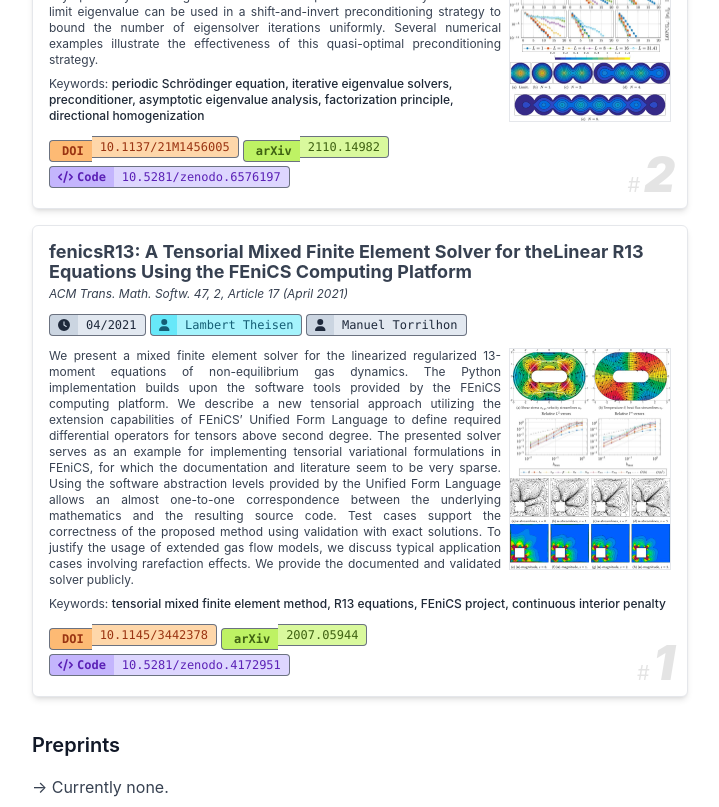
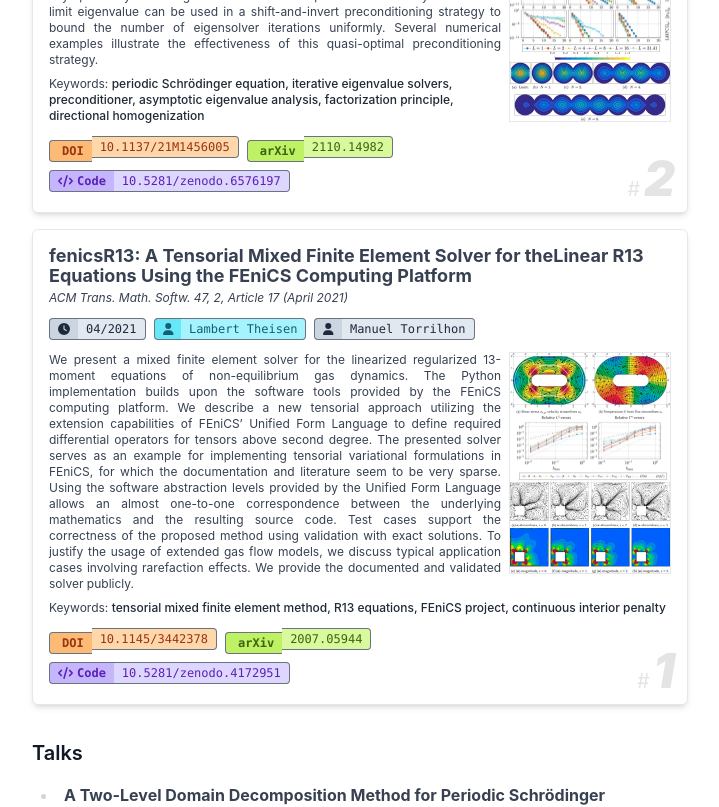
Before and after one commit to lamBOOO/thsn.dev, a Next.js app: page / in a window 1280 px wide. Shown: the part 1280-2087 px from the top of the page, without its empty margins (280-999 px from the left). Built offline with nearby package versions, Linux system fonts and the light colour scheme.

Commit message:
Restructured HTML (rem article, section) and add webpack analyzer

```diff
--- a/next.config.js
+++ b/next.config.js
@@ -29,3 +29,8 @@ module.exports = withMDX({
   // Append the default value with md extensions
   pageExtensions: ['ts', 'tsx', 'js', 'jsx', 'md', 'mdx'],
 })
+
+const withBundleAnalyzer = require('@next/bundle-analyzer')({
+  enabled: process.env.ANALYZE === 'true',
+})
+module.exports = withBundleAnalyzer({})
--- a/package.json
+++ b/package.json
@@ -18,6 +18,7 @@
     "@heroicons/react": "^2.0.13",
     "@mdx-js/loader": "^2.1.5",
     "@mdx-js/react": "^2.1.5",
+    "@next/bundle-analyzer": "^13.2.4",
     "@next/mdx": "^13.0.2",
     "@types/node": "18.11.9",
     "@types/react": "18.0.24",
--- a/pages/index.tsx
+++ b/pages/index.tsx
@@ -284,10 +284,8 @@ export default function Home({ allPostsData }: any) {
       <div className='px-4'>
         <Metadata />
         <Stickynavbar />
-        <main className='my-10'>
-          <div className='prose mx-auto'>
+        <main className='my-10 prose mx-auto'>
 
-            <section className=''>
           <div className="flex mb-4">
             <div className="flex-auto">
               <div className='flex justify-between'>
@@ -342,8 +340,6 @@ export default function Home({ allPostsData }: any) {
             </Link>
           </div>
 
-            </section>
-
           <aside>
             <h2 id="news" className="scroll-mt-20">
               <span className="before:block before:absolute before:-inset-2 before:-skew-y-1 before:bg-amber-100 relative inline-block"><span className="relative">News</span></span>
@@ -359,7 +355,6 @@ export default function Home({ allPostsData }: any) {
             </div>
           </aside>
 
-            <section>
           <h2 id="blog" className="scroll-mt-20">
             <span className="before:block before:absolute before:-inset-2 before:-skew-y-1 before:bg-red-100 relative inline-block"><span className="relative">Blog</span></span>
           </h2>
@@ -376,9 +371,6 @@ export default function Home({ allPostsData }: any) {
               See all →
             </Link>
           </div>
-            </section>
-
-            <section>
 
           <h2 id="research" className="scroll-mt-20">
             <span className="before:block before:absolute before:-inset-2 before:-skew-y-1 before:bg-teal-100 relative inline-block"><span className="relative">Research Interest & Projects</span></span>
@@ -388,8 +380,7 @@ export default function Home({ allPostsData }: any) {
           {
             publication_data.map(
               ({ title, issue, date, authors, abstract, images, keywords, doi, arxiv, zenodo }, ind) =>
-                    <article key={ind}>
-                      <div className="relative border flex flex-col justify-between h-full bg-white rounded-md p-4 my-4 shadow-md border-gray-200">
+                <div key={ind} className="relative border flex flex-col justify-between h-full bg-white rounded-md p-4 my-4 shadow-md border-gray-200">
                   <span className='leading-5 mb-2'>
                     <span className='font-bold text-lg leading-4'>
                       {title}
@@ -399,7 +390,7 @@ export default function Home({ allPostsData }: any) {
                       {issue}
                     </i>
                   </span>
-                        <div className='flex flex-wrap gap-1 leading-none my-1'>
+                  <div className='flex flex-wrap gap-2 leading-none my-1'>
                     <Badge
                       icon={<FontAwesomeIcon icon={faClock} />}
                       right={date}
@@ -443,10 +434,9 @@ export default function Home({ allPostsData }: any) {
                                 key={ind}
                                 className="w-40 m-0"
                                 src={src}
-                                      width={1}
-                                      height={1}
+                                width={100}
+                                height={10}
                                 alt={alt}
-                                      sizes="160px"
                               />
                           )
                         }
@@ -466,7 +456,7 @@ export default function Home({ allPostsData }: any) {
                     </div>
 
                     <div className="grid grid-cols-7">
-                            <div className="col-span-6 flex flex-wrap gap-1 leading-none my-1">
+                      <div className="col-span-6 flex flex-wrap gap-2 leading-none my-1">
                         <Badge
                           link={"https://doi.org/" + doi}
                           icon={<span><i className="ai ai-doi"></i></span>}
@@ -501,20 +491,9 @@ export default function Home({ allPostsData }: any) {
                     </div>
                   </div>
                 </div>
-                    </article>
             )
           }
-            </section>
 
-            <section>
-              <article>
-                <h3>Preprints</h3>
-                → Currently none.
-              </article>
-            </section>
-
-            <section>
-              <article>
           <h3>Talks</h3>
           <ul>
             <li>
@@ -557,11 +536,7 @@ export default function Home({ allPostsData }: any) {
           <p>
             <span className='text-xs text-gray-400'>[TODO Upload PDFs at uniform location, indicate invited and contributed talks, make first page as preview clickable.]</span>
           </p>
-              </article>
-            </section>
 
-            <section>
-              <article>
           <h3>Software</h3>
           <ul>
             <li>
@@ -579,7 +554,7 @@ export default function Home({ allPostsData }: any) {
             </li>
             <li>
               <Image
-                      className="h-14 m-0 w-auto inline-block"
+                className="h-14 m-0 w-auto inline-block fill"
                 src="/sticker.png"
                 width={1}
                 height={1}
@@ -591,11 +566,7 @@ export default function Home({ allPostsData }: any) {
               <Link href="https://github.com/lamBOOO/latextools">latextools</Link>: Some scripts to process LaTeX documents. Contains a conversion script for LaTeX files into plaintext while keeping the mathematical sentence structure intact. For example, the input <code>Let $\begin&#123;equation&#125; h = \tfrac&#123;1&#125;&#123;N&#125; \end&#123;equation&#125;$ where $N$ denotes the number of intervals.</code> will be converted to <code>Let noun verbs noun where noun denotes the number of intervals.</code> (valid sentence).
             </li>
           </ul>
-              </article>
-            </section>
 
-            <section>
-              <article>
           <h3>Miscellaneous</h3>
           <ul>
             <li>
@@ -608,7 +579,7 @@ export default function Home({ allPostsData }: any) {
               src="/p3-0.png"
               width={1}
               height={1}
-                    alt="3rd-order Lagrangian basis function on simplex #1"
+              alt="3rd-order Lagrangian basis function on simplex #2"
               sizes="160px"
             />
             <Image
@@ -684,11 +655,7 @@ export default function Home({ allPostsData }: any) {
               sizes="160px"
             />
           </div>
-              </article>
-            </section>
 
-            <section>
-              <article>
           <h3>Theses and Supervised Work</h3>
           <ul>
             <li>
@@ -716,11 +683,7 @@ export default function Home({ allPostsData }: any) {
           <p>
             <span className='text-xs text-gray-400'>[TODO Link PDFs, think about where to host, checkout people and link them, upload own theses to RWTHPublications.]</span>
           </p>
-              </article>
 
-            </section>
-
-            <section>
           <h2 id="teaching" className='scroll-mt-20'>
             <span className="before:block before:absolute before:-inset-2 before:-skew-y-1 before:bg-orange-100 relative inline-block"><span className="relative">Teaching</span></span>
           </h2>
@@ -731,8 +694,7 @@ export default function Home({ allPostsData }: any) {
           {
             teaching_data.map(
               ({ title_de, title_en, description, students, coursenotes, labcodes, location, semester, people }, ind) =>
-                    <article key={ind}>
-                      <div className="relative border flex flex-col justify-between h-full bg-white rounded-md p-4 my-4 shadow-md border-gray-200">
+                <div key={ind} className="relative border flex flex-col justify-between h-full bg-white rounded-md p-4 my-4 shadow-md border-gray-200">
                   <span className='leading-5 mb-0'>
                     <span className='font-bold text-lg leading-4'>
                       {title_en}
@@ -742,7 +704,7 @@ export default function Home({ allPostsData }: any) {
                       {title_de}
                     </i>
                   </span>
-                        <div className='flex flex-wrap gap-1 leading-none my-1'>
+                  <div className='flex flex-wrap gap-2 leading-none my-1'>
                     <Badge
                       icon={<FontAwesomeIcon icon={faClock} />}
                       right={semester}
@@ -765,7 +727,7 @@ export default function Home({ allPostsData }: any) {
                       textcolor="text-slate-800"
                     />
                   </div>
-                        <div className="flex flex-wrap gap-1 leading-none">
+                  <div className="flex flex-wrap gap-2 leading-none">
                     {
                       people != undefined ?
                         people.map(
@@ -788,7 +750,7 @@ export default function Home({ allPostsData }: any) {
                     <p className='font-normal text-xs leading-3 text-justify my-2 text-gray-500'>
                       {description}
                     </p>
-                          <div className="flex flex-wrap gap-1 leading-none">
+                    <div className="flex flex-wrap gap-2 leading-none">
                       <Badge
                         link={coursenotes}
                         icon={<FontAwesomeIcon className="pr-1" icon={faBook} />}
@@ -818,13 +780,10 @@ export default function Home({ allPostsData }: any) {
                     <span className='text-xl mr-1'>#</span>{teaching_data.length - ind}
                   </div>
                 </div>
-                    </article>
             )
           }
           <span className='text-xs text-gray-400'>[TODO: Add PDFs previews of notes]</span>
-            </section>
 
-            <section>
           <h2 id="projects" className="scroll-mt-20">
             <span className="before:block before:absolute before:-inset-2 before:-skew-y-1 before:bg-blue-100 relative inline-block"><span className="relative">Selected Projects</span></span>
           </h2>
@@ -846,9 +805,7 @@ export default function Home({ allPostsData }: any) {
               A while ago, I build the website <Link href="http://kanara-bau.de">kanara-bau.de</Link> without using any tech stack in the editor.
             </li>
           </ul>
-            </section>
 
-            <section>
           <h2 id="contact" className="scroll-mt-20 mb-5">
             <span className="before:block before:absolute before:-inset-2 before:-skew-y-1 before:bg-cyan-100 relative inline-block"><span className="relative">Contact</span></span>
           </h2>
@@ -910,7 +867,7 @@ export default function Home({ allPostsData }: any) {
           <p className='mb-1'>
             I am part of the major science and networking sites, for example:
           </p>
-              <div className='flex flex-wrap gap-1 leading-3'>
+          <div className='flex flex-wrap gap-2 leading-3'>
             <Badge
               link="https://git.rwth-aachen.de/lamBOO"
               icon={<FontAwesomeIcon className="pr-1" icon={faGitlab} />}
@@ -1071,7 +1028,7 @@ export default function Home({ allPostsData }: any) {
           <p className='mb-1'>
             Also have a look at my institute webpages:
           </p>
-              <div className='flex flex-wrap gap-1 leading-3'>
+          <div className='flex flex-wrap gap-2 leading-3'>
             <Badge
               link="https://www.acom.rwth-aachen.de/5people/theisen/start"
               icon={<FontAwesomeIcon icon={faBuildingColumns} />}
@@ -1125,12 +1082,10 @@ export default function Home({ allPostsData }: any) {
             Office Phone: 0049 711 685 65522
             <br />
           </p>
-            </section>
 
           <span className='text-xs text-gray-400'>[TODO Add small CV section with logos and timeline.]</span>
           <span className='text-xs text-gray-400'>[TODO Add better email obfuscate strategy.]</span>
 
-          </div>
         </main>
         <Footer />
       </div>
```
Also changed, not shown: 2 other files (tests, documents, lock files or other folders). Lines whose indentation alone changed are shown as unchanged.
